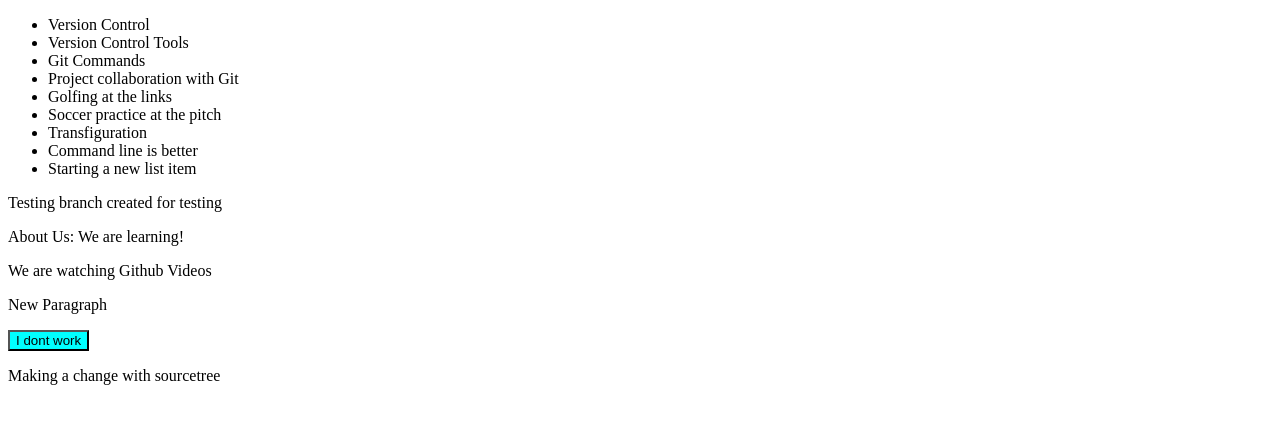
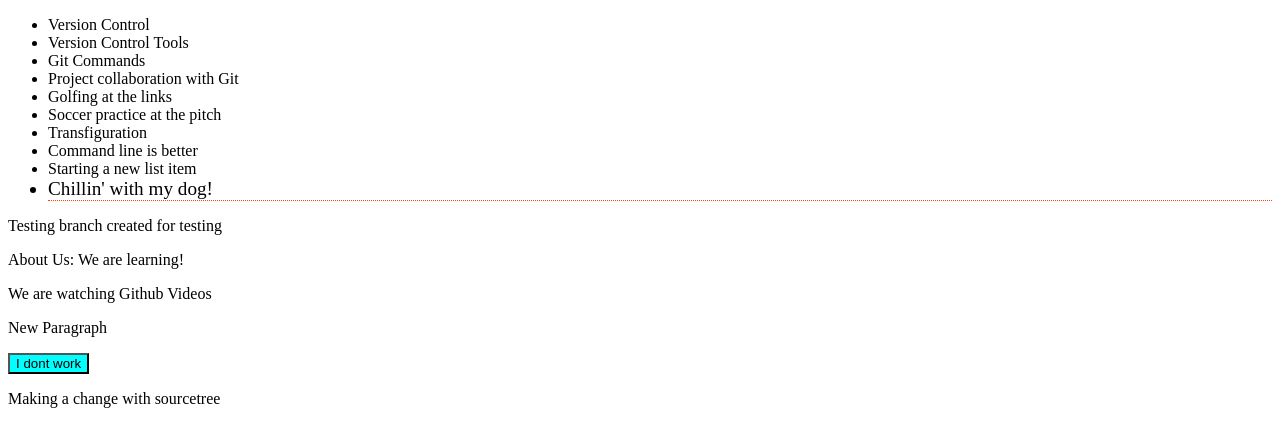
Before and after one commit to SolutiaMR/Solutia-GitTraining, a plain HTML site: page index.html in a window 1280 px wide. Shown: the part 91-538 px from the top of the page. Drawn offline with Linux system fonts and the light colour scheme.

Commit message:
Jesse's changes

```diff
--- a/index.html
+++ b/index.html
@@ -15,6 +15,7 @@
 <li>Transfiguration</li>
 <li>Command line is better</li>
 <li>Starting a new list item </li>
+<li class="best-activity">Chillin' with my dog!</li>
 </ul>
 <p>Testing branch created for testing</p>
 <p>About Us: We are learning!</p>
--- a/stylesheet.css
+++ b/stylesheet.css
@@ -8,3 +8,8 @@ h1{
 button {
     background-color: aqua;
 }
+
+.best-activity {
+    font-size: 1.2rem;
+    border-bottom: 1px dotted orangered;
+}
```
